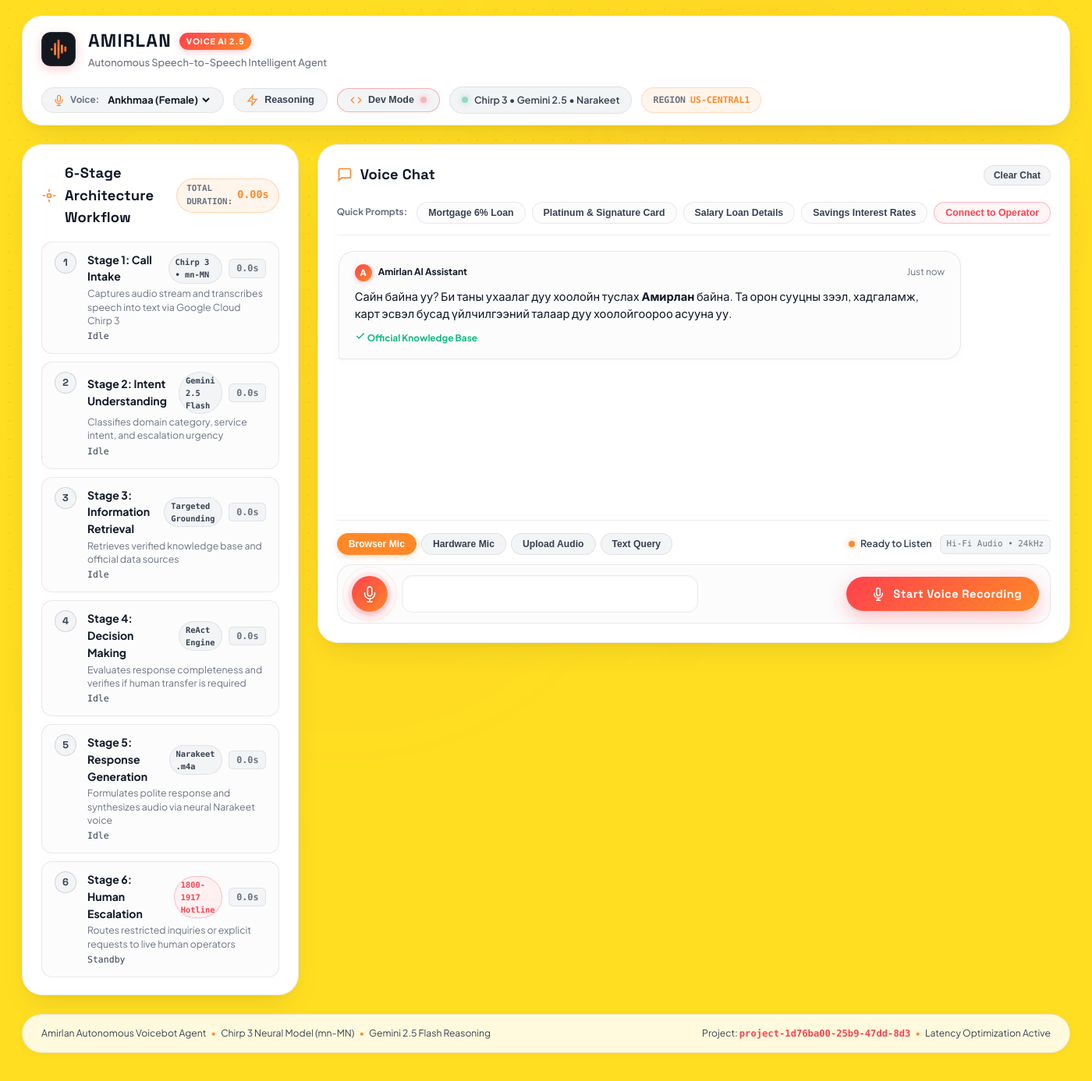
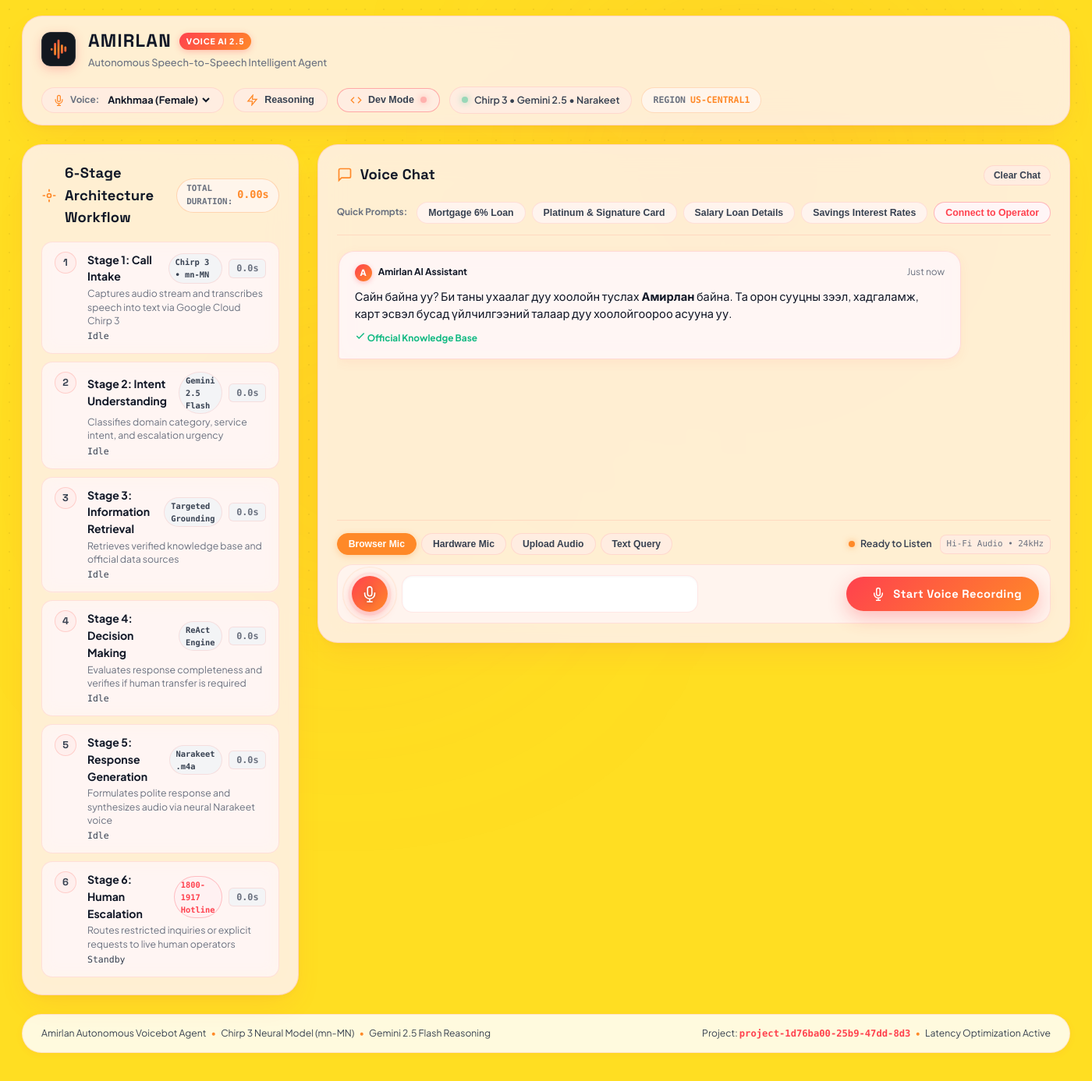
Before and after one commit to blossom143/Amirlan-MN-Voice-Agent, a Flask app: page / in a window 1400 px wide. Shown: the whole page at 78% size. Run offline with Flask 3, Linux system fonts and the light colour scheme.

Commit message:
style: Update card background colors to super pale glass coral pink with glassmorphism

```diff
--- a/app/static/css/style.css
+++ b/app/static/css/style.css
@@ -13,13 +13,19 @@
     --color-pink-red: #ff414e;
     --color-orange: #ff8928;
     --color-white: #ffffff;
-
-    /* Semantic Mappings */
+    --color-coral-pink: #ff7d75;
+    --color-coral-pink-pale: #fff1f0;
+
+    /* Super Pale Glass Coral Pink Surfaces */
     --bg-page: var(--color-yellow);
-    --bg-surface: var(--color-white);
-    --bg-surface-subtle: #fcfcfd;
-    --bg-surface-elevated: #ffffff;
-    --bg-inset: #f3f4f6;
+    --bg-card-glass: rgba(255, 241, 239, 0.88);
+    --bg-card-glass-subtle: rgba(255, 246, 245, 0.82);
+    --bg-card-glass-elevated: rgba(255, 245, 243, 0.94);
+    --bg-card-glass-hover: rgba(255, 245, 243, 0.94);
+    --bg-surface: var(--bg-card-glass);
+    --bg-surface-subtle: var(--bg-card-glass-subtle);
+    --bg-surface-elevated: var(--bg-card-glass-elevated);
+    --bg-inset: rgba(255, 236, 234, 0.65);
 
     /* Gradients */
     --grad-primary: linear-gradient(135deg, #ff414e 0%, #ff8928 100%);
@@ -37,9 +43,11 @@
     --text-light: #9ca3af;
     --text-white: #ffffff;
 
-    /* Borders & Hairlines */
-    --border-subtle: rgba(17, 24, 39, 0.08);
-    --border-medium: rgba(17, 24, 39, 0.14);
+    /* Glass Coral Borders & Hairlines */
+    --border-subtle: rgba(255, 120, 110, 0.18);
+    --border-medium: rgba(255, 120, 110, 0.28);
+    --border-card-glass: rgba(255, 130, 120, 0.24);
+    --border-card-glass-subtle: rgba(255, 140, 130, 0.16);
     --border-pink: rgba(255, 65, 78, 0.3);
     --border-orange: rgba(255, 137, 40, 0.35);
 
@@ -49,12 +57,12 @@
     --color-esc: var(--color-pink-red);
     --color-esc-glow: rgba(255, 65, 78, 0.35);
 
-    /* Shadows */
-    --shadow-sm: 0 2px 8px rgba(0, 0, 0, 0.04);
-    --shadow-card: 0 16px 38px -10px rgba(0, 0, 0, 0.09), 0 4px 12px -2px rgba(0, 0, 0, 0.04);
+    /* Glass Coral Shadows */
+    --shadow-sm: 0 2px 8px rgba(255, 90, 80, 0.08);
+    --shadow-card: 0 16px 38px -10px rgba(255, 90, 80, 0.14), 0 4px 14px -2px rgba(0, 0, 0, 0.04);
     --shadow-accent: 0 8px 24px rgba(255, 65, 78, 0.32);
     --shadow-orange: 0 8px 24px rgba(255, 137, 40, 0.32);
-    --shadow-float: 0 20px 45px -12px rgba(0, 0, 0, 0.15);
+    --shadow-float: 0 20px 48px -12px rgba(255, 80, 70, 0.20);
 
     /* Typography */
     --font-heading: 'Space Grotesk', -apple-system, sans-serif;
@@ -149,8 +157,10 @@ body {
     justify-content: space-between;
     gap: 20px;
     padding: 14px 24px;
-    background: var(--color-white);
-    border: 1px solid var(--border-subtle);
+    background: var(--bg-card-glass);
+    backdrop-filter: blur(18px) saturate(180%);
+    -webkit-backdrop-filter: blur(18px) saturate(180%);
+    border: 1px solid var(--border-card-glass);
     border-radius: var(--radius-xl);
     box-shadow: var(--shadow-card);
     margin-bottom: 24px;
@@ -362,19 +372,22 @@ body {
     align-items: start;
 }
 
-/* Sleek Luxury Card - White Surfaces on Yellow */
+/* Sleek Luxury Card - Super Pale Glass Coral Pink Surfaces on Yellow */
 .sleek-card {
-    background: var(--color-white);
-    border: 1px solid var(--border-subtle);
+    background: var(--bg-card-glass);
+    backdrop-filter: blur(18px) saturate(180%);
+    -webkit-backdrop-filter: blur(18px) saturate(180%);
+    border: 1px solid var(--border-card-glass);
     border-radius: var(--radius-xl);
     padding: 24px;
     box-shadow: var(--shadow-card);
     position: relative;
     overflow: hidden;
-    transition: transform 0.2s ease, box-shadow 0.2s ease;
+    transition: transform 0.2s ease, box-shadow 0.2s ease, background 0.2s ease;
 }
 
 .sleek-card:hover {
+    background: var(--bg-card-glass-hover);
     box-shadow: var(--shadow-float);
 }
 
@@ -460,7 +473,9 @@ body {
     display: flex;
     gap: 14px;
     padding: 12px 16px;
-    background: var(--bg-surface-subtle);
+    background: rgba(255, 247, 246, 0.72);
+    backdrop-filter: blur(10px);
+    -webkit-backdrop-filter: blur(10px);
     border: 1px solid var(--border-subtle);
     border-radius: var(--radius-md);
     transition: all 0.25s ease;
@@ -1041,10 +1058,12 @@ body {
 }
 
 .row-assistant .msg-card {
-    background: var(--bg-surface-subtle);
-    border: 1px solid var(--border-subtle);
+    background: rgba(255, 247, 246, 0.90);
+    backdrop-filter: blur(12px);
+    -webkit-backdrop-filter: blur(12px);
+    border: 1px solid var(--border-card-glass);
     border-bottom-left-radius: 4px;
-    box-shadow: 0 2px 10px rgba(0, 0, 0, 0.03);
+    box-shadow: 0 4px 14px rgba(255, 100, 90, 0.08);
 }
 
 .msg-header {
```
Also changed, not shown: other parts of app/static/css/style.css (+27 -15 lines).
